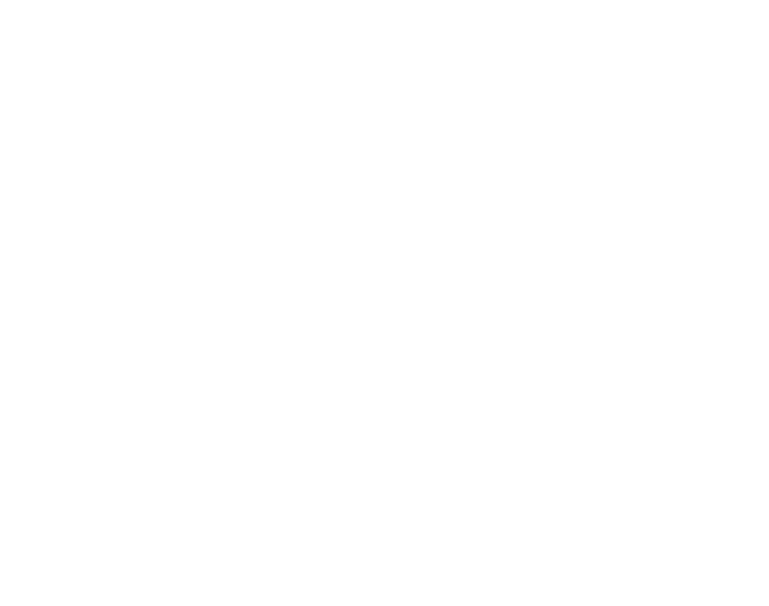
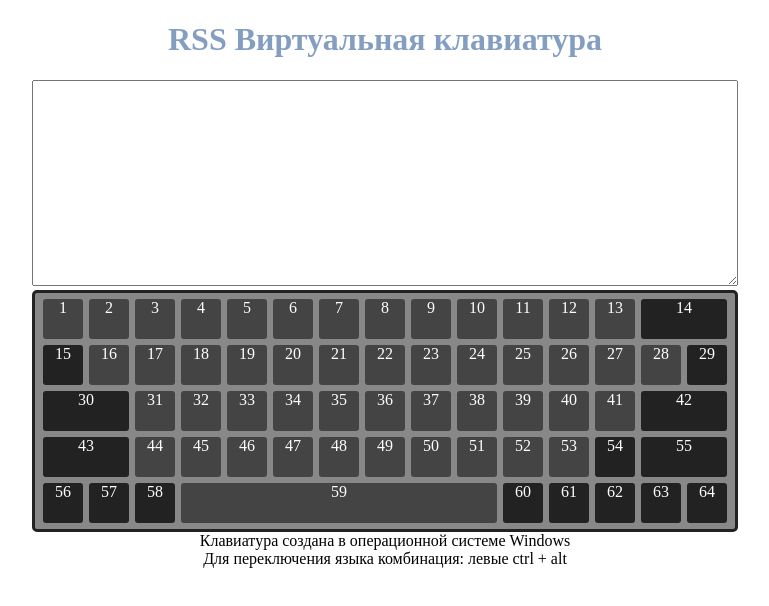
Before and after one commit to Cheleste1994/virtual-keyboard, a website: page index.html in a window 1280 px wide. Shown: the whole page, without its empty margins (255-1024 px from the left). Drawn offline with Linux system fonts and the light colour scheme.

Commit message:
feat: add frame in JS and CSS

```diff
--- a/css/style.css
+++ b/css/style.css
@@ -0,0 +1,108 @@
+.body {
+  margin: 0;
+  padding: 0;
+  display: flex;
+  flex-direction: column;
+  width: 100vw;
+  height: 100vh;
+}
+
+.title {
+  text-align: center;
+  font-size: 16px;
+  color: rgba(101,134,177,0.8);
+}
+
+.body-entry {
+  text-align: center;
+}
+
+.body-entry__textarea {
+  width: 700px;
+  height: 200px;
+  font-size: 18px;
+  color: #444444;
+}
+
+.keyboard {
+  margin: 0 auto;
+  width: 700px;
+  display: grid;
+  grid-template-columns: repeat(15, 40px);
+  grid-template-rows: repeat(5, 40px);
+  justify-content: center;
+  justify-items: center;
+  align-items: center;
+  background: #888888;
+  border: 3px solid #222222;
+  border-radius: 5px;
+  gap: 6px;
+  padding: 6px 0;
+}
+
+.key {
+  width: 100%;
+  height: 100%;
+  background-color: #222222;
+  color: #ffffff;
+  background: #444444;
+  border-radius: 3px;
+  text-align: center;
+}
+
+.key:nth-of-type(14) {
+  grid-column: 14 / -1;
+  background-color: #222222;
+}
+
+.key:nth-of-type(15) {
+  background-color: #222222;
+}
+
+.key:nth-of-type(29) {
+  background-color: #222222;
+}
+
+.key:nth-of-type(30) {
+  grid-column: 1 / 3;
+  background-color: #222222;
+}
+
+.key:nth-of-type(42) {
+  grid-column: 14 / -1;
+  background-color: #222222;
+}
+
+.key:nth-of-type(43) {
+  grid-column: 1 / 3;
+  background-color: #222222;
+}
+
+.key:nth-of-type(55) {
+  grid-column: 14 / -1;
+  background-color: #222222;
+}
+
+.key:nth-of-type(54),
+.key:nth-of-type(56),
+.key:nth-of-type(57),
+.key:nth-of-type(58),
+.key:nth-of-type(60),
+.key:nth-of-type(61),
+.key:nth-of-type(62),
+.key:nth-of-type(63),
+.key:nth-of-type(64) {
+  background-color: #222222;
+}
+
+.key:nth-of-type(59) {
+  grid-column: 4 / 11;
+}
+
+.system {
+  text-align: center;
+}
+
+.switch {
+  text-align: center;
+}
--- a/index.html
+++ b/index.html
@@ -4,10 +4,11 @@
   <meta charset="UTF-8">
   <meta http-equiv="X-UA-Compatible" content="IE=edge">
   <meta name="viewport" content="width=device-width, initial-scale=1.0">
+  <link rel="stylesheet" href="./css/style.css">
   <title>virtual-keyboard</title>
 </head>
 <body>
 
-  <script src="./js/keyboard.js"></script>
+  <script src="./js/bundle.js"></script>
 </body>
 </html>
--- /dev/null
+++ b/js/bundle.js
@@ -0,0 +1,58 @@
+document.querySelector('body').classList.add('body');
+
+function addFrame () {
+  const body = document.querySelector('.body');
+  for (let i = 1; i <= 5; i++) {
+    const addDiv = document.createElement('div');
+    const addH1 = document.createElement('h1');
+    const addSpan = document.createElement('span');
+    const addTextarea = document.createElement('textarea');
+    // eslint-disable-next-line no-empty
+    switch (i <= 5) {
+      case i === 1:
+        addDiv.className = 'title';
+        addH1.className = 'title__h1';
+        addH1.innerText = 'RSS Виртуальная клавиатура';
+        addDiv.appendChild(addH1);
+        break;
+      case i === 2:
+        addDiv.className = 'body-entry';
+        addTextarea.id = 'textarea';
+        addTextarea.className = 'body-entry__textarea';
+        addDiv.appendChild(addTextarea);
+        break;
+      case i === 3:
+        addDiv.className = 'keyboard';
+        addKeyboard(addDiv);
+        break;
+      case i === 4:
+        addDiv.className = 'system';
+        addSpan.className = 'system__os';
+        addSpan.innerText = 'Клавиатура создана в операционной системе Windows';
+        addDiv.appendChild(addSpan);
+        break;
+      case i === 5:
+        addDiv.className = 'switch';
+        addSpan.className = 'switch__language';
+        addSpan.innerText = 'Для переключения языка комбинация: левыe ctrl + alt';
+        addDiv.appendChild(addSpan);
+        break;
+    }
+    body.appendChild(addDiv);
+  }
+}
+
+addFrame();
+
+function addKeyboard (keyboard) {
+  for (let i = 1; i <= 64; i++) {
+    const addDiv = document.createElement('div');
+    addDiv.className = `key key${i}`;
+    addDiv.innerText = `${i}`;
+    keyboard.appendChild(addDiv);
+  }
+}
+
+document.querySelector('body').addEventListener('keydown', (event) => {
+  console.log(event);
+});
```
Also changed, not shown: js/keyboard.js (deleted).
